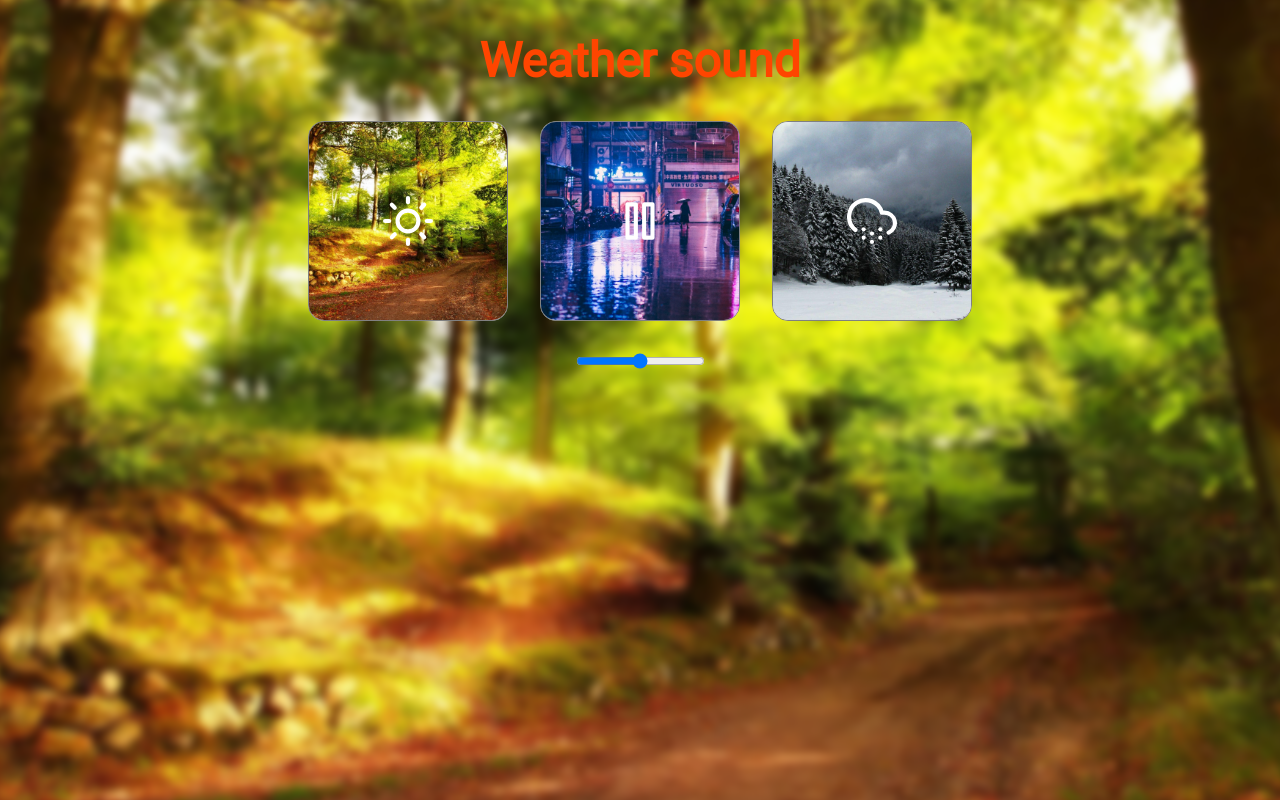
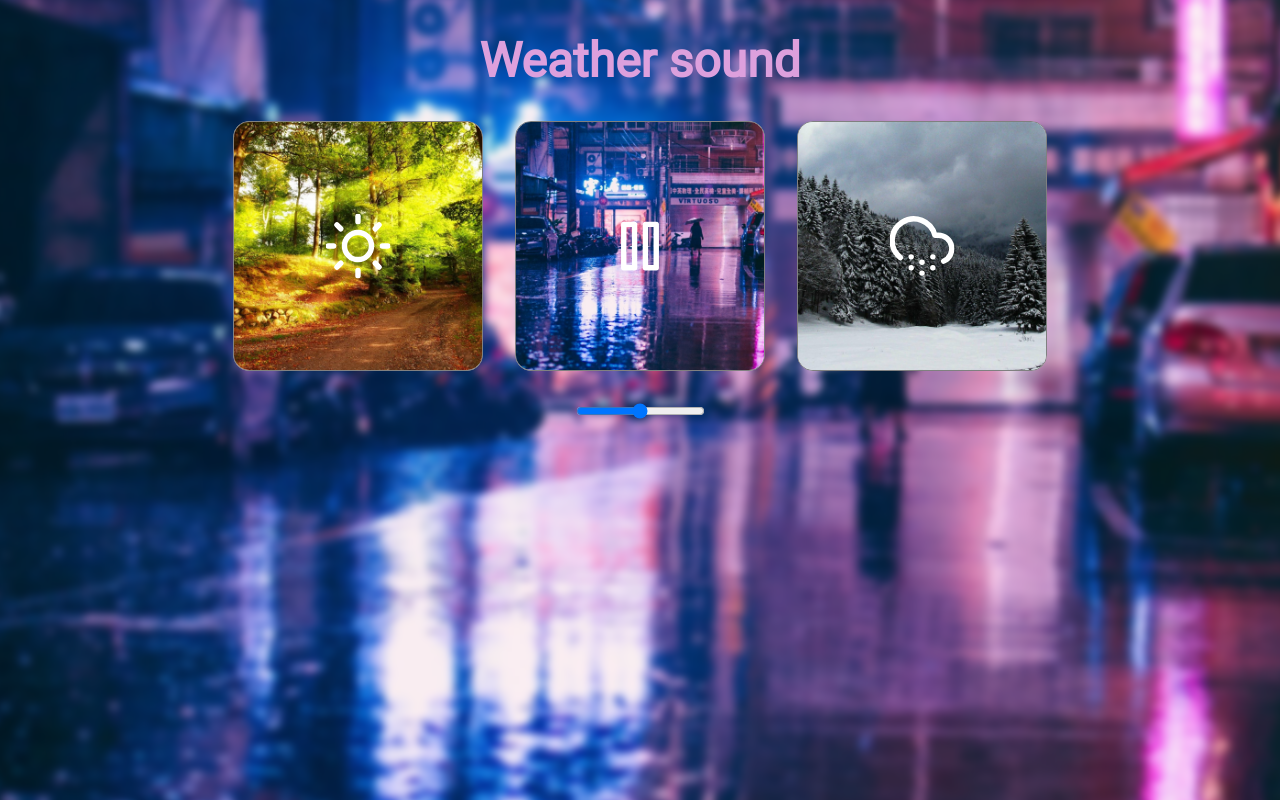
Before and after one commit to Bellusfennec/files, a website built with webpack: page public/index.html in a window 1280 px wide. Both pictures are taken after a click on the button 640 px from the left and 221 px from the top of the page. Built offline with nearby package versions, Linux system fonts and the light colour scheme.

Commit message:
feat: :sparkles: add new animations

```diff
--- a/src/index.scss
+++ b/src/index.scss
@@ -34,15 +34,15 @@ body {
       border: grey 1px solid;
       border-radius: 1rem;
       overflow: hidden;
-      width: 200px;
-      height: 200px;
+      width: 250px;
+      height: 250px;
       position: relative;
       transition: 0.3s;
       z-index: 3;
       &:hover {
         .svg {
-          width: 60px;
-          height: 60px;
+          width: 75px;
+          height: 75px;
         }
       }
       & > .background {
@@ -55,8 +55,8 @@ body {
       }
       & > .svg {
         z-index: 2;
-        width: 50px;
-        height: 50px;
+        width: 65px;
+        height: 65px;
         position: absolute;
         top: 50%;
         left: 50%;
@@ -66,7 +66,7 @@ body {
     }
   }
   & > .background {
-    z-index: -1;
+    z-index: -2;
     min-height: 100%;
     min-width: 100%;
     position: absolute;
@@ -75,8 +75,16 @@ body {
     transform: translate(-50%, -50%);
     object-fit: cover;
     filter: blur(4px);
+    &.current {
+      z-index: -1;
+      animation: appearance 0.5s forwards;
+    }
   }
 }
+.animate-appearance {
+  animation: appearance 1s forwards;
+}
+
 @keyframes appearance {
   from {
     opacity: 0;
--- a/src/index.ts
+++ b/src/index.ts
@@ -1,14 +1,25 @@
 import "./index.scss";
 
+interface IItem {
+  id: number;
+  icon: string;
+  sound: string;
+  bg: string;
+  color: string;
+}
 interface ISoundSettings {
-  icon: string | null;
-  selected: string | null;
+  items: IItem[];
+  selectedId: number | null;
   audio: any;
 }
 
-const soundSettings: ISoundSettings = {
-  icon: null,
-  selected: null,
+const app: ISoundSettings = {
+  items: [
+    { id: 1, icon: "sun.svg", sound: "summer.mp3", bg: "summer-bg.jpg", color: "orangered" },
+    { id: 2, icon: "cloud-rain.svg", sound: "rain.mp3", bg: "rainy-bg.jpg", color: "plum" },
+    { id: 3, icon: "cloud-snow.svg", sound: "winter.mp3", bg: "winter-bg.jpg", color: "darkolivegreen" }
+  ],
+  selectedId: 1,
   audio: new Audio()
 };
 
@@ -24,26 +35,37 @@ start();
 
 function selectSound(event: any) {
   event.preventDefault();
+  const currentButton = document.querySelector(`#button-${app.selectedId}`);
+  const currentSvg = currentButton.querySelector(".svg") as HTMLImageElement;
+  const currentItem = app.items.find(item => item.id === app.selectedId);
+  const currentBackground = document.querySelector(`#bg-${currentItem.id}`) as HTMLImageElement;
   const button = event.target.closest(".button");
   const svg = button.querySelector(".svg");
-  const selected = button.dataset.parent;
+  const id = +button.dataset.id;
+  const item = app.items.find(item => item.id === id);
+  const background = document.querySelector(`#bg-${item.id}`) as HTMLImageElement;
+  const title = document.querySelector(`.title`) as HTMLTitleElement;
 
-  if (soundSettings.selected !== selected) {
-    soundSettings.audio.src = `./assets/sounds/${selected}.mp3`;
-    soundSettings.selected = selected;
+  if (app.selectedId !== id) {
+    currentSvg.src = `./assets/icons/${currentItem.icon}`;
+    background.classList.add("current");
+    currentBackground.classList.remove("current");
+    title.setAttribute("style", `color: ${item.color}`);
+    app.selectedId = id;
+    app.audio.src = `./assets/sounds/${item.sound}`;
   }
-  if (soundSettings.audio.paused === true) {
-    soundSettings.audio.play();
-    soundSettings.icon = svg.src;
+  if (app.audio.paused === true) {
+    app.audio.src = `./assets/sounds/${item.sound}`;
+    app.audio.play();
     svg.src = "./assets/icons/pause.svg";
   } else {
-    soundSettings.audio.pause();
-    svg.src = soundSettings.icon;
+    app.audio.pause();
+    svg.src = `./assets/icons/${item.icon}`;
   }
 }
 
 function volumeSound(event: any) {
-  soundSettings.audio.volume = event.target.value / 100;
+  app.audio.volume = event.target.value / 100;
 }
 
 function displayApp() {
@@ -52,21 +74,20 @@ function displayApp() {
   <div class="wrapper">
     <h1 class="title">Weather sound</h1>
     <main class="sounds">
-      <button class="button" data-parent="summer">
-        <img src="./assets/summer-bg.jpg" class="background">
-        <img src="./assets/icons/sun.svg" class="svg">
-      </button>
-      <button class="button" data-parent="rain">
-        <img src="./assets/rainy-bg.jpg" class="background">
-        <img src="./assets/icons/cloud-rain.svg" class="svg">
-      </button>
-      <button class="button" data-parent="winter">
-        <img src="./assets/winter-bg.jpg" class="background">
-        <img src="./assets/icons/cloud-snow.svg" class="svg">
-      </button>
+    ${app.items
+      .map(
+        item =>
+          `
+        <button class="button" id="button-${item.id}" data-id="${item.id}">
+          <img src="./assets/${item.bg}" class="background">
+          <img src="./assets/icons/${item.icon}" class="svg">
+        </button>
+        `
+      )
+      .join("")}
     </main>
     <input type="range" class="input">
-    <img src="./assets/summer-bg.jpg" class="background">
+    ${app.items.map(item => `<img src="./assets/${item.bg}" class="background" id="bg-${item.id}">`).join("")}
   </div>
   `;
 }
```
Also changed, not shown: dist/main.css.
